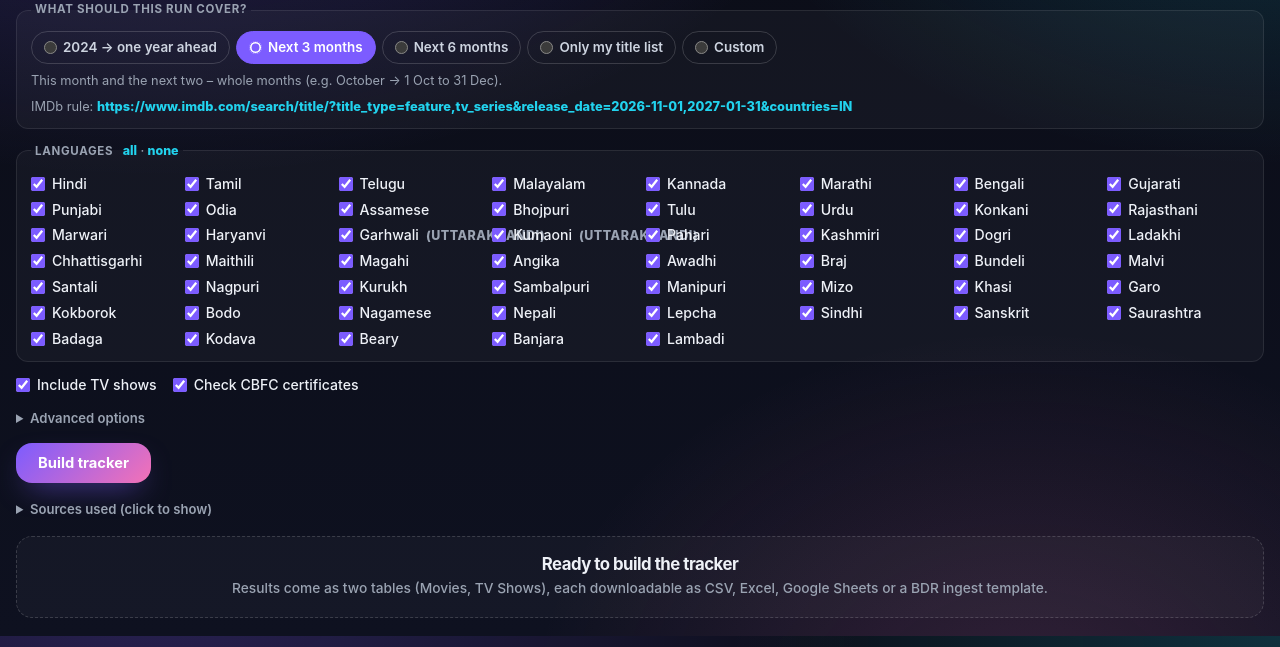
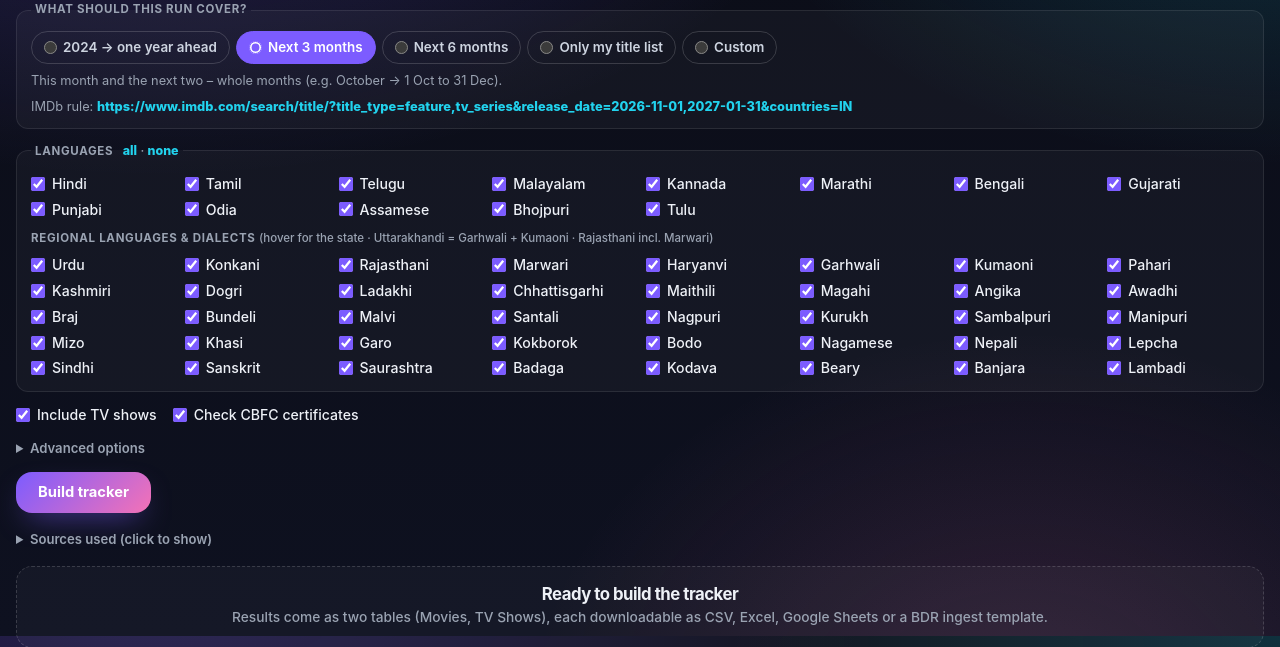
Before and after one commit to ramesh680/media-tools-hub, a FastAPI app: page /indian-release-tracker in a window 1280 px wide. Shown: the part 164-811 px from the top of the page. Run offline with FastAPI, Linux system fonts and the light colour scheme; data that the repository does not hold is empty; some libraries are stand-ins or nearby versions.

Commit message:
Indian tracker page: grouped language checkboxes (major / regional & dialects)

```diff
--- a/app/templates/indian_release_tracker.html
+++ b/app/templates/indian_release_tracker.html
@@ -20,6 +20,8 @@
   .irt-hint { margin: 8px 0 0; color: var(--muted); font-size: 0.8rem; line-height: 1.4; }
   .irt-langs { display: grid; grid-template-columns: repeat(auto-fill, minmax(128px, 1fr)); gap: 4px 12px; }
   #irt-rule a { word-break: break-all; }
+  .irt-sub { margin: 10px 0 6px; color: var(--muted); font-size: 0.72rem; font-weight: 700; letter-spacing: 0.06em; text-transform: uppercase; }
+  .irt-sub span { text-transform: none; letter-spacing: 0; font-weight: 500; }
   .irt-check { display: inline-flex; align-items: center; gap: 7px; font-size: 0.88rem; font-weight: 500; color: var(--ink);
                text-transform: none; letter-spacing: 0; cursor: pointer; }
   .irt-check input { width: 14px; height: 14px; margin: 0; accent-color: var(--accent); }
@@ -71,8 +73,14 @@
     <fieldset class="irt-block" data-hide="4">
       <legend>Languages <span class="irt-links"><a data-langs="all">all</a> · <a data-langs="none">none</a></span></legend>
       <div class="irt-langs">
-        {% for lang in languages %}
-        <label class="irt-check"><input type="checkbox" name="languages" value="{{ lang }}" checked> {{ lang }}{% if lang in ("Garhwali", "Kumaoni") %} <span style="color:var(--muted); font-size:0.78rem">(Uttarakhandi)</span>{% endif %}</label>
+        {% for lang in major_languages %}
+        <label class="irt-check"><input type="checkbox" name="languages" value="{{ lang }}" checked> {{ lang }}</label>
+        {% endfor %}
+      </div>
+      <p class="irt-sub">Regional languages &amp; dialects <span>(hover for the state · Uttarakhandi = Garhwali + Kumaoni · Rajasthani incl. Marwari)</span></p>
+      <div class="irt-langs">
+        {% for lang in regional_languages %}
+        <label class="irt-check" title="{{ language_states.get(lang, '') }}"><input type="checkbox" name="languages" value="{{ lang }}" checked> {{ lang }}</label>
         {% endfor %}
       </div>
     </fieldset>
```
